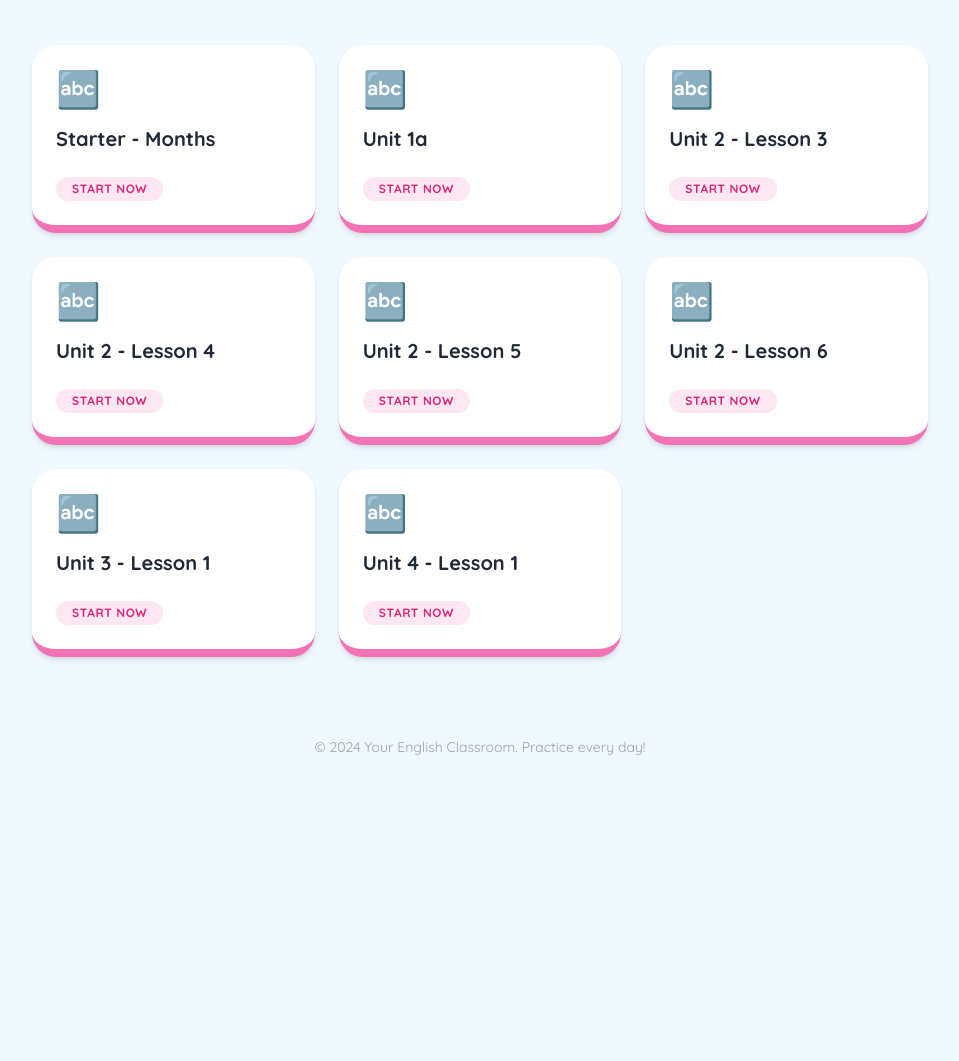
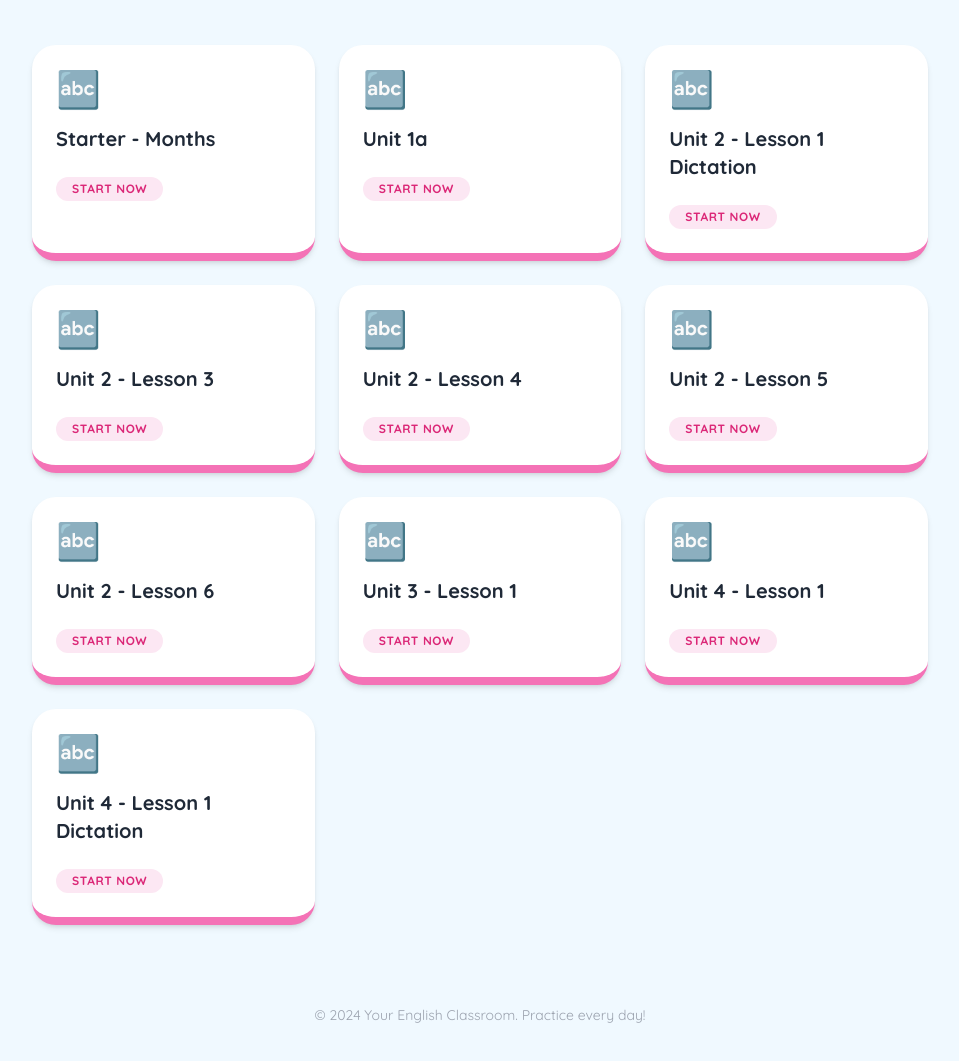
Before and after one commit to hunghtthd-ui/Family-Friends-3, a plain HTML site: page index.html in a window 1280 px wide. Shown: the part 127-1188 px from the top of the page, without its empty margins (160-1119 px from the left). Before the commit the page ends 932 px from the top, so only its background shows below. Drawn offline with nearby package versions, Linux system fonts and the light colour scheme.

Commit message:
Update index.html

```diff
--- a/index.html
+++ b/index.html
@@ -32,6 +32,12 @@
             <a href="unit-1a/" class="unit-card bg-white p-6 rounded-3xl shadow-md border-b-8 border-pink-400 block hover:shadow-xl">
                 <div class="text-4xl mb-4">🔤</div>
                 <h3 class="text-xl font-bold text-gray-800 mb-2">Unit 1a</h3>
+                <div class="mt-4 inline-block bg-pink-100 text-pink-600 px-4 py-1 rounded-full text-xs font-bold uppercase tracking-wider">Start Now</div>
+            </a>
+            <!-- Unit 2ad -->
+            <a href="unit-2ad/" class="unit-card bg-white p-6 rounded-3xl shadow-md border-b-8 border-pink-400 block hover:shadow-xl">
+                <div class="text-4xl mb-4">🔤</div>
+                <h3 class="text-xl font-bold text-gray-800 mb-2">Unit 2 - Lesson 1 Dictation</h3>
                 <div class="mt-4 inline-block bg-pink-100 text-pink-600 px-4 py-1 rounded-full text-xs font-bold uppercase tracking-wider">Start Now</div>
             </a>
             <!-- Unit 2c -->
@@ -70,6 +76,12 @@
                 <h3 class="text-xl font-bold text-gray-800 mb-2">Unit 4 - Lesson 1</h3>
                 <div class="mt-4 inline-block bg-pink-100 text-pink-600 px-4 py-1 rounded-full text-xs font-bold uppercase tracking-wider">Start Now</div>
             </a>
+            <!-- Unit 4ad -->
+            <a href="unit-4ad/" class="unit-card bg-white p-6 rounded-3xl shadow-md border-b-8 border-pink-400 block hover:shadow-xl">
+                <div class="text-4xl mb-4">🔤</div>
+                <h3 class="text-xl font-bold text-gray-800 mb-2">Unit 4 - Lesson 1 Dictation</h3>
+                <div class="mt-4 inline-block bg-pink-100 text-pink-600 px-4 py-1 rounded-full text-xs font-bold uppercase tracking-wider">Start Now</div>
+            </a>
 
             <!-- Thêm Unit mới ở đây bằng cách copy block trên -->
         </div>
```
